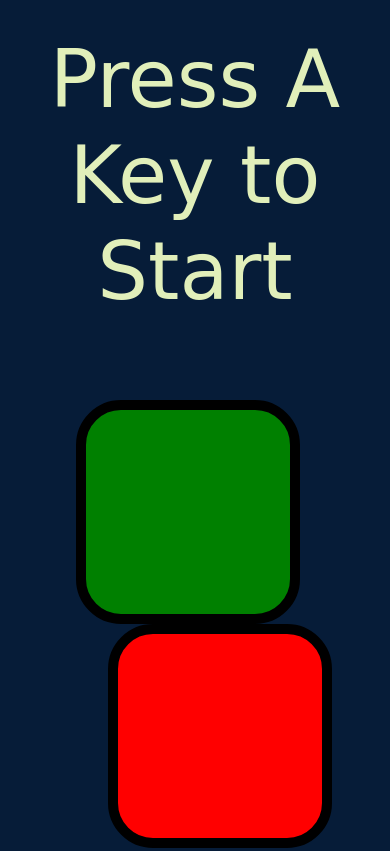
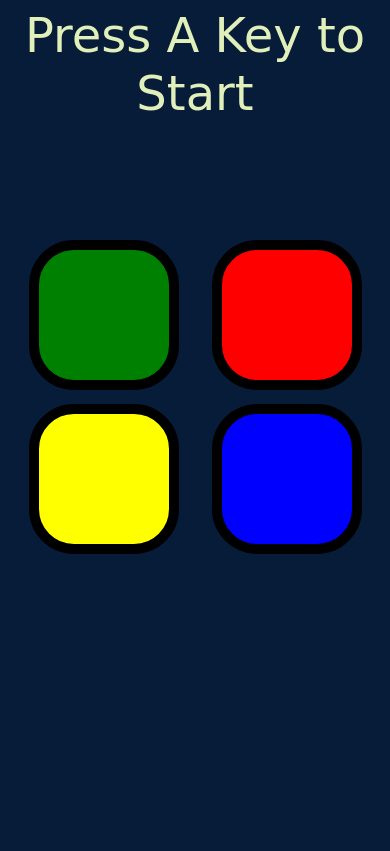
Before and after one commit to AmjedAlsadig/Simon-Game, a plain HTML site: page index.html in a window 390 px wide. Shown: the top 851 px of the page. Drawn offline with nearby package versions, Linux system fonts and the light colour scheme.

Commit message:
Update style.css
Updating to be mobile friendly :Adding Me media queries .

```diff
--- a/style.css
+++ b/style.css
@@ -5,28 +5,21 @@ body{
 h1{
     font-family: 'Press Start 2P', cursive;
     font-size: 5rem;
-    margin: 2rem auto 5rem;
+    margin: 2% auto 4%;
     color: rgb(225, 239, 186);
 }
 .row{
-    margin: 4rem;
+    margin: auto;
 }
+
 .play-btn{
-    padding: 3rem;
-    width: 14rem;
-    height: 14rem;
+    margin: 3% auto;
+    width: 200px;
+    height: 200px;
     border: 10px black solid;
     border-radius: 45px;
-    background-color: red;
 }
-.green, .yellow{
-    margin-right: 2rem;
-    margin-left: auto;
-}
-.red, .blue{
-    margin-left: 2rem;
-    margin-right: auto;
-}
+
 .green{
     background-color: green;
 }
@@ -47,3 +40,18 @@ h1{
 background-color: red;
 opacity: 0.8;
 }
+
+/* for small screens */
+@media (max-width: 900px){
+    .play-btn{
+        margin: 2% auto;
+        width: 150px;
+        height: 150px;
+        border: 10px black solid;
+        border-radius: 45px;
+    }
+    h1{
+        font-size: 3rem;
+        margin-bottom: 30%;
+    }
+}
```
